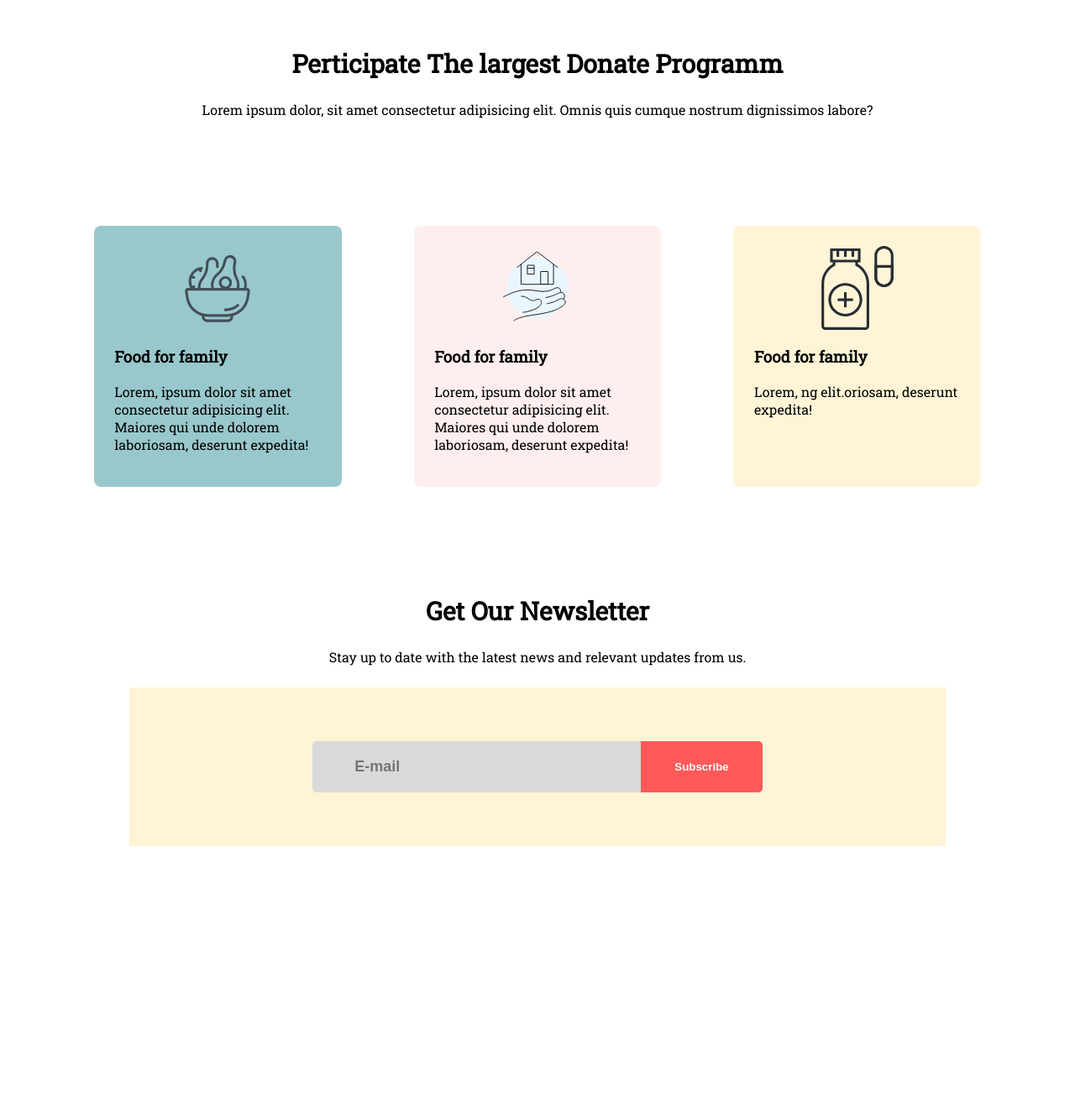
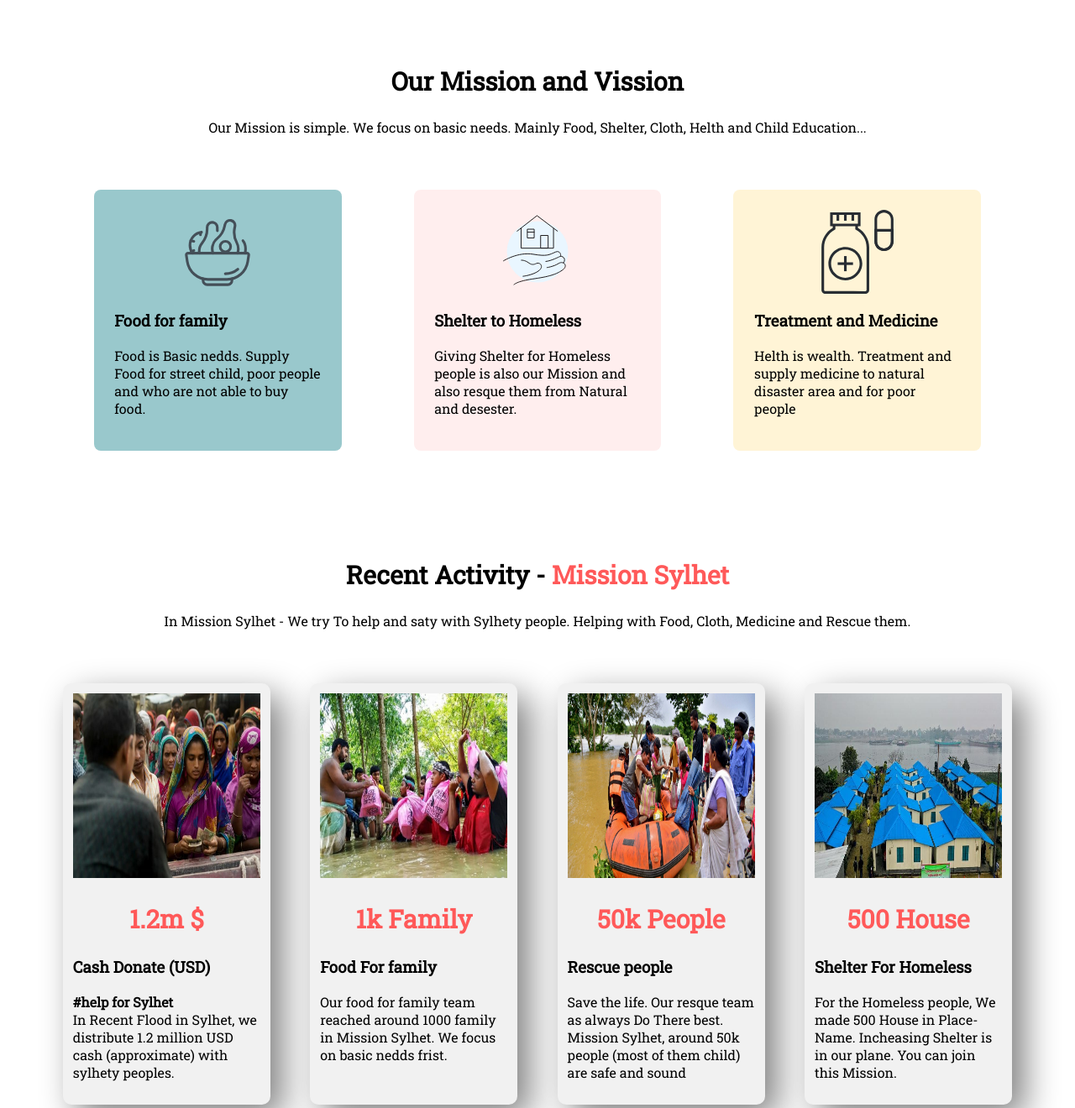
Before and after one commit to imriazul/Charette-web, a plain HTML site: page index.html in a window 1280 px wide. Shown: the part 1140-2460 px from the top of the page at 84% size. Before the commit the page ends 2212 px from the top, so only its background shows below. Drawn offline with Linux system fonts and the light colour scheme.

Commit message:
all done

```diff
--- a/index.html
+++ b/index.html
@@ -16,7 +16,7 @@
         <div class="fetured-text">
             <h1>Work For Humanity</h1>
             <h2>Food, Shelter, Cloth, Helth and Education</h2>
-            <p>Lorem ipsum dolor sit amet, consectetur adipisicing elit. Quia natus aspernatur unde, excepturi commodi nesciunt autem maiores porro ipsum fugit!</p>
+            <p>Our Mission is simple. We focus on basic needs. Mainly Food, Shelter, Cloth, Helth and Child Education. Anyone can Perticipate this latgest Donate Program.</p>
             <button class="btn-design">Donate Now</button>
         </div>
     </div>
@@ -25,7 +25,7 @@
         <div class="center-align">
             <div>
                 <h2>Perticipate The largest Donate Programm</h2>
-                <p>Lorem ipsum dolor, sit amet consectetur adipisicing elit. Omnis quis cumque nostrum dignissimos labore?</p>
+                <p>Anyone can Perticipate this latgest Donate Program. To Perticipate This Program, little contribution is Enough. We Accept any amount Donation.</p>
             </div>
             <div class="donate-amount">
                 <h3 class="donate-box">10$</h3>
@@ -42,30 +42,62 @@
         </div>
     </div>
     <div class="donate-plane">
-        <div>
         <div class="center-align">
-                <h2>Perticipate The largest Donate Programm</h2>
-                <p>Lorem ipsum dolor, sit amet consectetur adipisicing elit. Omnis quis cumque nostrum dignissimos labore?</p>
+            <h2>Our Mission and Vission</h2>
+            <p>Our Mission is simple. We focus on basic needs. Mainly Food, Shelter, Cloth, Helth and Child Education...</p>
         </div>
         <div class="donate-plan-boxs-area">
             <div id="food-box" class="plan-box">
                 <img src="icons/icon-food.svg" alt="">
                 <h3>Food for family</h3>
-                    <p>Lorem, ipsum dolor sit amet consectetur adipisicing elit. Maiores qui unde dolorem laboriosam, deserunt expedita!</p>
+                <p>Food is Basic nedds. Supply Food for street child, poor people and who are not able to buy food.</p>
             </div>
             <div id="shelter-box" class="plan-box">
                 <img src="icons/icons8-home.svg" alt="">
-                    <h3>Food for family</h3>
-                    <p>Lorem, ipsum dolor sit amet consectetur adipisicing elit. Maiores qui unde dolorem laboriosam, deserunt expedita!</p>
+                <h3>Shelter to Homeless</h3>
+                <p>Giving Shelter for Homeless people is also our Mission and also resque them from Natural and desester.</p>
             </div>
             <div id="helth-box" class="plan-box">
                 <img src="icons/medicine.svg" alt="">
-                    <h3>Food for family</h3>
-                    <p>Lorem, ng elit.oriosam, deserunt expedita!</p>
+                <h3>Treatment and Medicine</h3>
+                <p>Helth is wealth. Treatment and supply medicine to natural disaster area and for poor people</p>
             </div>
         </div>
     </div>
+
+    <div id="sylhet-flood">
+        <div class="center-align">
+            <h2>Recent Activity - <span>Mission Sylhet</span></h2>
+            <p>In Mission Sylhet - We try To help and saty with Sylhety people. Helping with Food, Cloth, Medicine and Rescue them.</p>
         </div>
+        <div id="recent-activity">
+            <div class="recent-activity-box">
+                <img src="images/donation1.jpg" alt="donatre1">
+                <h2>1.2m $</h2>
+                <h3>Cash Donate (USD)</h3>
+                <p><strong>#help for Sylhet</strong> <br> In Recent Flood in Sylhet, we distribute  1.2 million USD cash (approximate) with sylhety peoples. </p>
+            </div>
+            <div class="recent-activity-box">
+                <img src="images/donation11.jpg" alt="donatre1">
+                <h2>1k Family</h2>
+                <h3>Food For family</h3>
+                <p>Our food for family team reached around 1000 family in Mission Sylhet. We focus on basic nedds frist.</p>
+            </div>
+            <div class="recent-activity-box">
+                <img src="images/donation5.jpg" alt="donatre1">
+                <h2>50k People</h2>
+                <h3>Rescue people</h3>
+                <p>Save the life. Our resque team as always Do There best. Mission Sylhet, around 50k people (most of them child) are safe and sound</p>
+            </div>
+            <div class="recent-activity-box">
+                <img src="images/donateaa.jpg" alt="donatre1">
+                <h2>500 House</h2>
+                <h3>Shelter For Homeless</h3>
+                <p>For the Homeless people, We made 500 House in Place-Name. Incheasing Shelter is in our plane. You can join this Mission.</p>
+            </div>
+        </div>
+    </div>
+
     <div class="newlater">
         <div class="center-align">
             <h2>Get Our Newsletter</h2>
@@ -78,5 +110,11 @@
             <button id="email-sub-btn">Subscribe</button>
         </div>
     </div>
+    <footer>
+        <div>
+            <h3>Charette Foundation</h3>
+            <p>Copyright © 2022 Charette Fund org | Design by- <a href="https://www.facebook.com/imriazul" target="_blank">Riazul</a> </p>
+        </div>
+    </footer>
 </body>
 </html>
--- a/style.css
+++ b/style.css
@@ -65,9 +65,8 @@ h2{
 }
 .donate-plan-boxs-area{
     display: flex;
-    margin: 5% 2%;
+    margin: -5% 2% 5%;
     justify-content: space-evenly;
-
 }
 .plan-box{
     border-radius: 8px;
@@ -89,6 +88,45 @@ h2{
 #helth-box{
     background-color: #FFF4D6;
 }
+
+#recent-activity{
+    display: flex;
+    margin: -5% 4% 5%;
+    justify-content: space-evenly;
+}
+.recent-activity-box{
+    width: 25%;
+    margin: 0 2%;
+    padding: 12px;
+    background-color: #f1f1f1;
+    border-radius: 10px;
+    box-shadow: 15px 15px 40px gray;
+}
+.recent-activity-box img{
+    width: 650px;
+    height: 220px;
+
+}
+.recent-activity-box h2{
+    text-align: center;
+    color: #FF5959;
+}
+.recent-activity-box img{
+    width: 100%;
+}
+span{
+    color: #FF5959;
+}
+
+
+
+
+
+
+
+
+
+
 .mail-area{
     margin: -8% 12% 5%;
     padding: 5%;
@@ -116,3 +154,23 @@ h2{
     color: white;
     font-weight: bold;
 }
+footer{
+    height: 100px;
+    padding: 10px 0;
+    text-align: center;
+    background-color: #171716;
+    color: white;
+
+}
+footer p{
+    font-size: 12px;
+}
+footer h3{
+    color: #FF5959;
+    font-size: 25px;
+}
+footer a{
+    text-decoration: none;
+    color: #FF5959;
+    font-size: 14px;
+}
```
Also changed, not shown: images/donateaa.jpg (added). Lines whose indentation alone changed are shown as unchanged.
